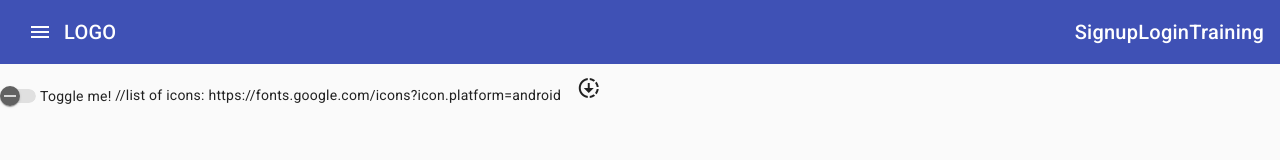
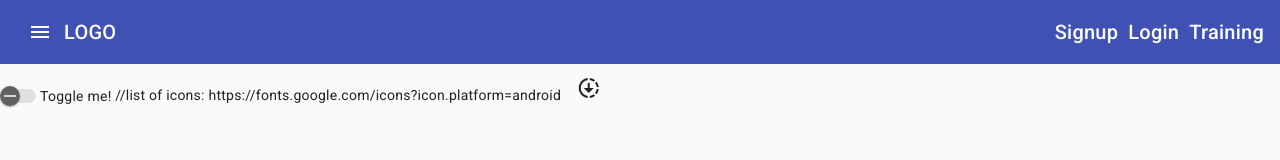
Before and after one commit to med31/angular-material-learn, an Angular app: page / in a window 1280 px wide. Shown: the top 160 px of the page. Built offline with nearby package versions, Linux system fonts and the light colour scheme.

Commit message:
improve navigation links style

```diff
--- a/src/app/app.component.css
+++ b/src/app/app.component.css
@@ -11,3 +11,9 @@
 a:active {
   color : lightgray;
 }
+
+.navigation-items {
+  list-style: none;
+  padding: 0;
+  margin: 0;
+}
--- a/src/app/app.component.html
+++ b/src/app/app.component.html
@@ -11,9 +11,11 @@
       </div>
       <div> LOGO</div>
       <div fxFlex fxLayout fxLayoutAlign="flex-end">
-        <a routerLink="/signup"> Signup </a>
-        <a routerLink="/login"> Login </a>
-        <a routerLink="/training"> Training </a>
+        <ul fxLayout fxLayoutGap="10px" class="navigation-items">
+          <li><a routerLink="/signup"> Signup </a></li>
+          <li><a routerLink="/login"> Login </a></li>
+          <li><a routerLink="/training"> Training </a></li>
+        </ul>
       </div>
     </mat-toolbar>
     <router-outlet></router-outlet>
```
